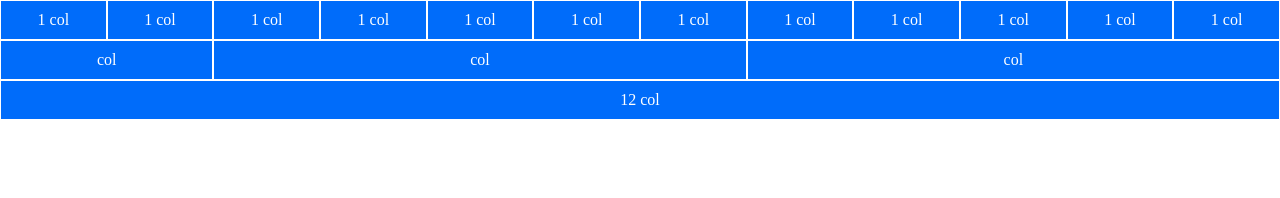
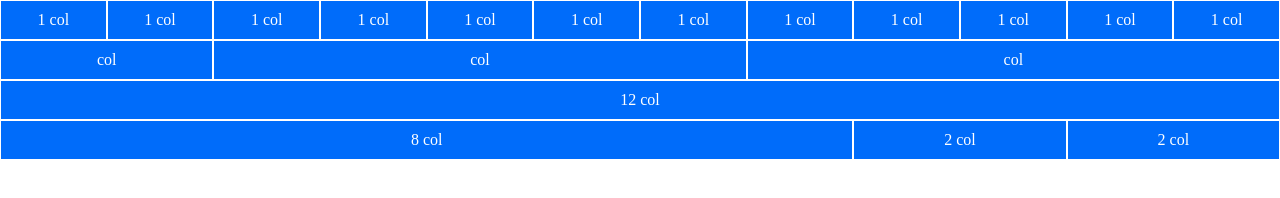
Before and after one commit to markcaf/html-css-12bool, a plain HTML site: page index.html in a window 1280 px wide. Drawn offline with Linux system fonts and the light colour scheme.

Commit message:
Quarta row

```diff
--- a/index.html
+++ b/index.html
@@ -34,6 +34,12 @@
         <div class="row center">
             <div class="col-12 bg-blue">12 col</div>
         </div>
+
+        <div class="row center">
+            <div class="col-8 bg-blue">8 col</div>
+            <div class="col-2 bg-blue">2 col</div>
+            <div class="col-2 bg-blue">2 col</div>
+        </div>
     </div>
 
 </body>
```
